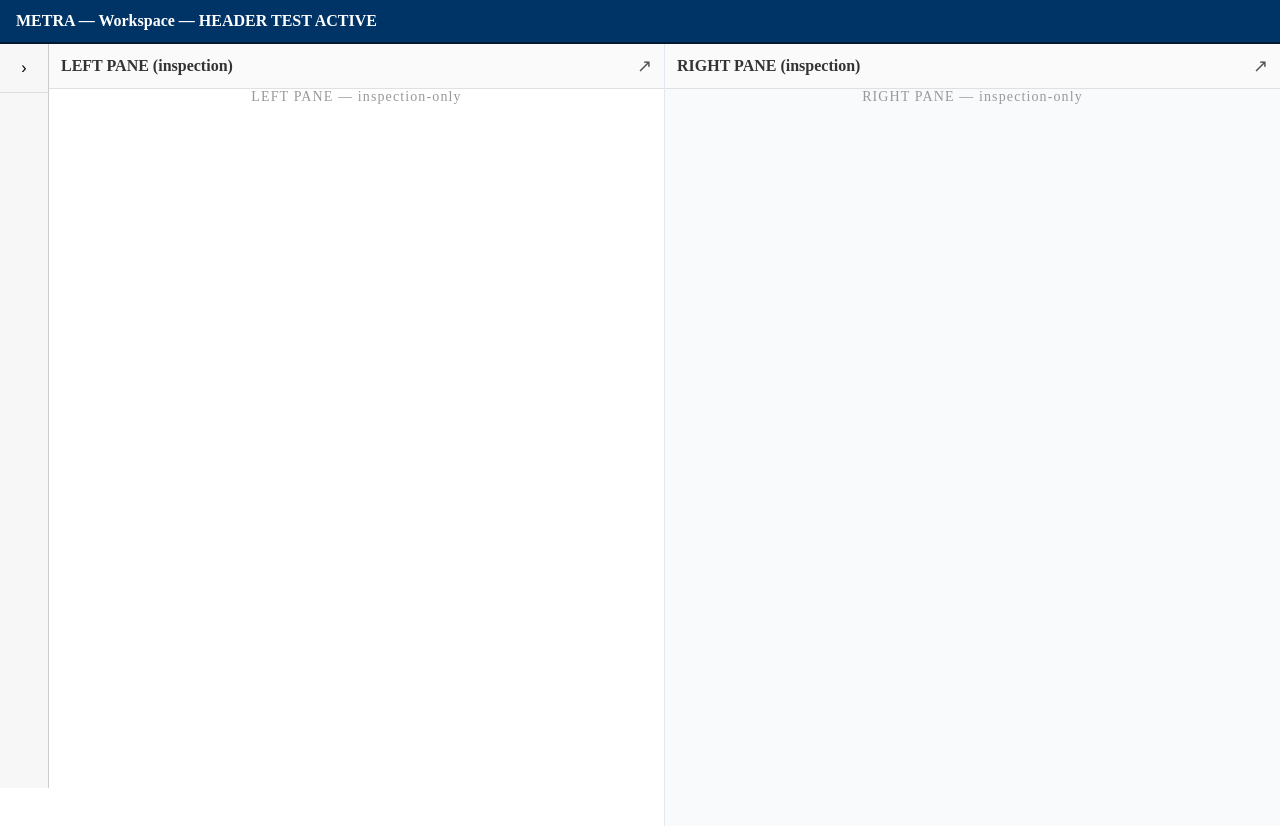
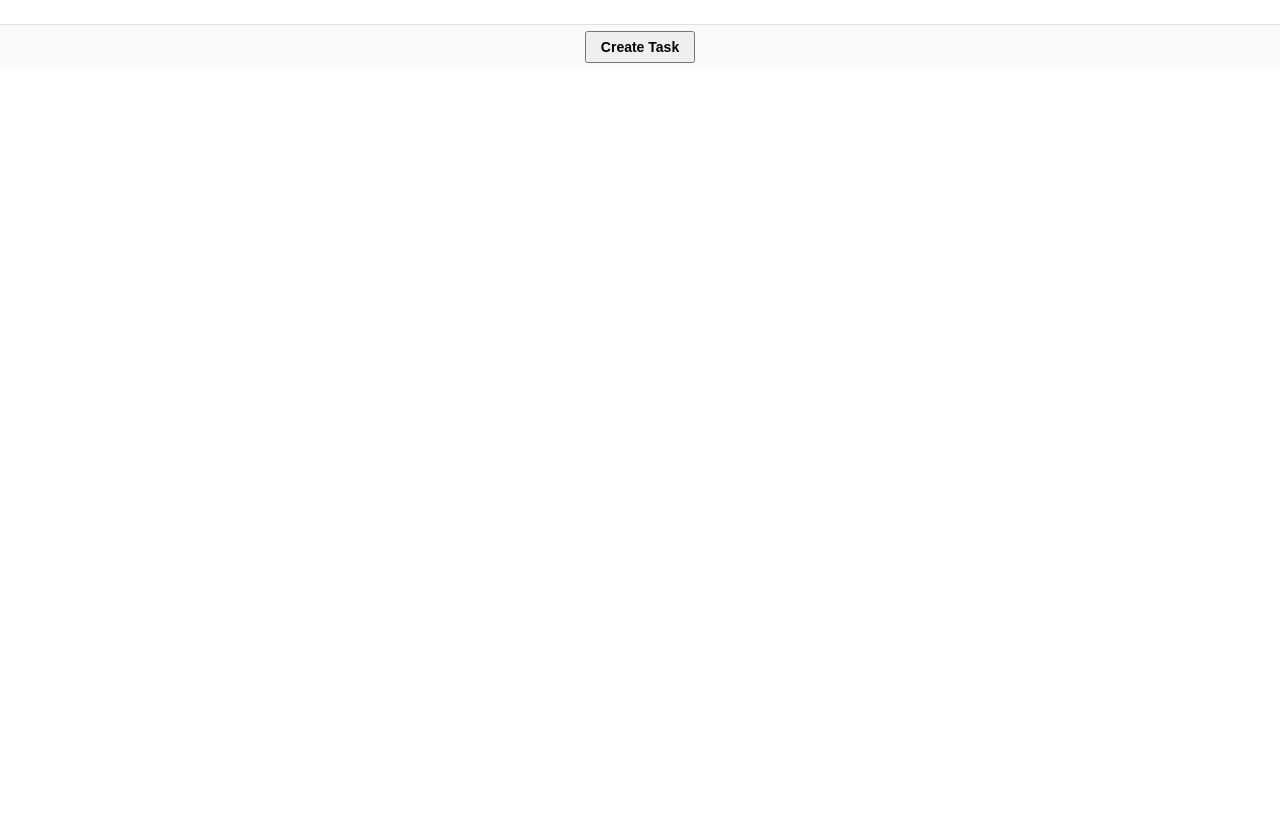
Before and after one commit to johnjkelly1945-ops/project-tracker-vite-pwa-v15, a React (Vite) app: page / in a window 1280 px wide. Shown: the top 826 px of the page. After the commit the page ends 800 px from the top, so only its background shows below. Built offline with nearby package versions, Linux system fonts and the light colour scheme.

Commit message:
Stage 148 — Gate G3: Task assignment authority (single-pane, irreversible)

```diff
--- a/src/App.jsx
+++ b/src/App.jsx
@@ -1,193 +1,141 @@
 // @ts-nocheck
+import { useState } from "react";
+import PreProject from "./components/PreProject";
+import TaskPopup from "./components/TaskPopup";
+import { localAssignees } from "./data/localAssignees";
+
 /*
 =====================================================================
 METRA — App.jsx
+Stage 148 — Gate G3: Task Assignment Authority
 =====================================================================
-
-STAGES
----------------------------------------------------------------------
-Stage 138.1A — Dual-Pane Shell (Inspection Only)
-Stage 145.1  — Empty Single-Pane Workspace (Structural Baseline)
-Stage 146    — Gate G1: Task Creation Authority (State Wiring Only)
-=====================================================================
-
-NOTE
----------------------------------------------------------------------
-This file introduces Gate G1 state ONLY.
-No UI affordance is rendered here.
-No implicit authority is enabled.
+- Owns task state
+- Owns popup activation
+- Assignment is explicit and irreversible
 =====================================================================
 */
 
-import React, { useState } from "react";
+export default function App() {
+  const [tasks, setTasks] = useState([]);
+  const [summaries, setSummaries] = useState([]);
+  const [activeTask, setActiveTask] = useState(null);
 
-import Sidebar from "./components/Sidebar";
-import DualPane from "./components/DualPane";
-import ModuleHeader from "./components/ModuleHeader";
-import PreProject from "./components/PreProject";
+  const [auditLog, setAuditLog] = useState([]);
 
-/* ================================================================
-   UI CHROME
-   ================================================================ */
+  /* ================= POPUP CONTROL ================= */
 
-function PaneHeader({ title, arrow, onArrow }) {
-  return (
-    <div
-      style={{
-        height: "44px",
-        display: "flex",
-        alignItems: "center",
-        justifyContent: "space-between",
-        padding: "0 12px",
-        borderBottom: "1px solid #e0e0e0",
-        background: "#fafafa",
-        color: "#333",
-        fontSize: "16px",
-        fontWeight: 600,
-        userSelect: "none",
-      }}
-    >
-      <span>{title}</span>
+  function onOpenTask(task) {
+    setActiveTask(task);
+  }
 
-      {arrow && (
-        <button
-          aria-label="Workspace mode transition"
-          onClick={onArrow}
-          style={{
-            background: "none",
-            border: "none",
-            padding: 0,
-            margin: 0,
-            cursor: "pointer",
-            fontSize: "18px",
-            lineHeight: 1,
-            color: "#555",
-          }}
-        >
-          {arrow}
-        </button>
-      )}
-    </div>
-  );
-}
+  function onCloseTask() {
+    setActiveTask(null);
+  }
 
-function PaneBodyPlaceholder({ label }) {
-  return (
-    <div
-      style={{
-        height: "100%",
-        display: "flex",
-        alignItems: "center",
-        justifyContent: "center",
-        color: "#999",
-        fontSize: "14px",
-        letterSpacing: "0.08em",
-        userSelect: "none",
-      }}
-    >
-      {label}
-    </div>
-  );
-}
+  /* ================= G3 ASSIGNMENT ================= */
 
-/* ================================================================
-   APP
-   ================================================================ */
+  function onAssignTask(taskId, assigneeId) {
+    setTasks((current) => {
+      const idx = current.findIndex((t) => t.id === taskId);
+      if (idx === -1) return current;
 
-export default function App() {
-  const [sidebarExpanded, setSidebarExpanded] = useState(false);
-  const [workspaceMode, setWorkspaceMode] = useState("dual"); // 'dual' | 'single'
+      const task = current[idx];
+      if (task.assigneeId) return current;
 
-  /* ================================================================
-     STAGE 146 — GATE G1 STATE (EXPLICIT, STAGE-LOCAL)
-     ================================================================ */
+      const assignee = localAssignees.find(
+        (a) => a.id === assigneeId
+      );
 
-  const [gateG1Open] = useState(true); // Stage 146 only
+      const updatedTask = {
+        ...task,
+        assigneeId,
+        assigneeLabel: assignee
+          ? assignee.displayName
+          : assigneeId,
+        assignedAt: new Date().toISOString(),
+      };
 
-  /* ================================================================
-     TASK STATE (EMPTY → POPULATED ONLY VIA G1)
-     ================================================================ */
+      const next = [...current];
+      next[idx] = updatedTask;
 
-  const [tasks, setTasks] = useState([]);
+      setAuditLog((log) => [
+        ...log,
+        {
+          eventType: "TASK_ASSIGNED_G3",
+          taskId,
+          assigneeId,
+          assignedBy: "current-user",
+          timestamp: new Date().toISOString(),
+          priorState: { assigned: false },
+        },
+      ]);
 
-  function createTaskViaG1() {
-    if (!gateG1Open) return;
-    if (workspaceMode !== "single") return;
+      return next;
+    });
+  }
 
+  /* ================= NOTES ================= */
+
+  function onAddNote(taskId, note) {
+    setTasks((current) =>
+      current.map((t) =>
+        t.id === taskId
+          ? { ...t, notes: [...(t.notes || []), note] }
+          : t
+      )
+    );
+  }
+
+  /* ================= SUMMARY MOVE ================= */
+
+  function onChangeTaskSummary(taskId, summaryId) {
+    setTasks((current) =>
+      current.map((t) =>
+        t.id === taskId ? { ...t, summaryId } : t
+      )
+    );
+  }
+
+  /* ================= CREATE TASK ================= */
+
+  function onCreateTask() {
+    const id = `task-${Date.now()}`;
     setTasks((current) => [
       ...current,
-      {
-        id: crypto.randomUUID(),
-        __createdVia: "G1",
-      },
+      { id, title: "New Task", notes: [], summaryId: null },
     ]);
   }
 
-  const isDual = workspaceMode === "dual";
-
   return (
     <>
-      <ModuleHeader />
+      <PreProject
+        summaries={summaries}
+        tasks={tasks}
+        onOpenTask={onOpenTask}
+        onCreateTask={onCreateTask}
+        canCreateTask={true}
+        canEditIdentity={true}
+        onUpdateTitle={(taskId, title) =>
+          setTasks((current) =>
+            current.map((t) =>
+              t.id === taskId && !t.assigneeId
+                ? { ...t, title }
+                : t
+            )
+          )
+        }
+      />
 
-      <div style={{ display: "flex", height: "calc(100vh - 56px)" }}>
-        <Sidebar
-          expanded={sidebarExpanded}
-          onToggle={() => setSidebarExpanded((v) => !v)}
+      {activeTask && (
+        <TaskPopup
+          task={tasks.find((t) => t.id === activeTask.id)}
+          summaries={summaries}
+          onClose={onCloseTask}
+          onAddNote={onAddNote}
+          onAssignTask={onAssignTask}
+          onChangeTaskSummary={onChangeTaskSummary}
         />
-
-        <div style={{ flex: 1, minHeight: 0 }}>
-          {isDual ? (
-            <DualPane
-              leftHeader={
-                <PaneHeader
-                  title="LEFT PANE (inspection)"
-                  arrow="↗"
-                  onArrow={() => setWorkspaceMode("single")}
-                />
-              }
-              leftBody={
-                <PaneBodyPlaceholder label="LEFT PANE — inspection-only" />
-              }
-              rightHeader={
-                <PaneHeader
-                  title="RIGHT PANE (inspection)"
-                  arrow="↗"
-                  onArrow={() => setWorkspaceMode("single")}
-                />
-              }
-              rightBody={
-                <PaneBodyPlaceholder label="RIGHT PANE — inspection-only" />
-              }
-            />
-          ) : (
-            /* ===== SINGLE-PANE WORKSPACE (G1-WIRED, UI-NEUTRAL) ===== */
-            <div
-              style={{
-                display: "flex",
-                flexDirection: "column",
-                height: "100%",
-                minHeight: 0,
-              }}
-            >
-              <PaneHeader
-                title="SINGLE PANE WORKSPACE"
-                arrow="↙"
-                onArrow={() => setWorkspaceMode("dual")}
-              />
-
-              <div style={{ flex: 1, minHeight: 0 }}>
-                <PreProject
-                  summaries={[]}
-                  tasks={tasks}
-                  onOpenTask={() => {}}
-                  onCreateTask={createTaskViaG1}
-                  canCreateTask={gateG1Open && workspaceMode === "single"}
-                />
-              </div>
-            </div>
-          )}
-        </div>
-      </div>
+      )}
     </>
   );
 }
--- a/src/components/CanonicalTaskRow.jsx
+++ b/src/components/CanonicalTaskRow.jsx
@@ -1,40 +1,38 @@
 /*
 =====================================================================
 METRA — CanonicalTaskRow.jsx
-Stage 81 — Step 1 (Task Row Implementation)
-Stage 83.1 — Invocation wiring correction
+Stage 81    — Task Row Rendering
+Stage 147   — Gate G2: Task Identity Editing (Unassigned Only)
+Stage 148   — Popup Reachability Fix (Instrumented)
 ---------------------------------------------------------------------
-Render-only. No semantics added.
+- Row click opens inspection popup
+- Title click edits identity when permitted
+- TEMP: console log to prove click firing
 =====================================================================
 */
+
+import { useState } from "react";
 
 export default function CanonicalTaskRow({
   task,
   isReadOnly,
   onTitleClick,
+  canEditIdentity,
+  onUpdateTitle,
 }) {
   if (!task) return null;
 
-  // -----------------------------
-  // Colour resolution (Stage 80)
-  // -----------------------------
-  let baseColor = "#d97706"; // amber default (unresolved)
+  const isAssigned = !!task.assigneeId;
+  const allowEdit = canEditIdentity && !isAssigned && !isReadOnly;
 
-  if (task.executionState === "NOT_STARTED") {
-    baseColor = "#6b7280"; // grey
-  }
+  const [isEditing, setIsEditing] = useState(false);
+  const [draftTitle, setDraftTitle] = useState(task.title || "");
 
-  if (task.reviewOutcome === "ACCEPTED") {
-    baseColor = "#16a34a"; // green (ONLY allowed green)
-  }
+  let baseColor = "#d97706";
+  if (task.executionState === "NOT_STARTED") baseColor = "#6b7280";
+  if (task.reviewOutcome === "ACCEPTED") baseColor = "#16a34a";
+  if (task.isArchived) baseColor = "#9ca3af";
 
-  if (task.isArchived) {
-    baseColor = "#9ca3af"; // muted / archived
-  }
-
-  // -----------------------------
-  // Labels
-  // -----------------------------
   const lifecycleLabel = (() => {
     switch (task.executionState) {
       case "NOT_STARTED":
@@ -48,13 +46,6 @@ export default function CanonicalTaskRow({
     }
   })();
 
-  const showInReview = task.reviewState === "IN_REVIEW";
-  const showAccepted = task.reviewOutcome === "ACCEPTED";
-  const showRejected = task.reviewOutcome === "REJECTED";
-
-  // -----------------------------
-  // Styling (row remains non-clickable)
-  // -----------------------------
   const rowStyle = {
     display: "flex",
     alignItems: "center",
@@ -64,6 +55,7 @@ export default function CanonicalTaskRow({
     color: baseColor,
     opacity: task.isArchived ? 0.6 : 1,
     userSelect: "none",
+    cursor: "pointer",
   };
 
   const labelStyle = {
@@ -78,45 +70,56 @@ export default function CanonicalTaskRow({
   const titleStyle = {
     flexGrow: 1,
     color: "#111827",
-    textDecoration: task.isArchived ? "line-through" : "none",
-    cursor: "pointer",
+    cursor: allowEdit ? "text" : "pointer",
   };
 
-  const iconStyle = {
+  const inputStyle = {
+    flexGrow: 1,
     fontSize: "14px",
-    color: "#374151",
+    padding: "2px 4px",
   };
 
-  // -----------------------------
-  // Render
-  // -----------------------------
+  function commitTitle() {
+    setIsEditing(false);
+    if (draftTitle !== task.title) {
+      onUpdateTitle(task.id, draftTitle);
+    }
+  }
+
   return (
-    <div style={rowStyle}>
-      {/* Lifecycle */}
+    <div
+      style={rowStyle}
+      onClick={() => {
+        console.log("ROW CLICK FIRED:", task.id);
+        if (!isEditing && onTitleClick) onTitleClick(task);
+      }}
+    >
       <span style={labelStyle}>{lifecycleLabel}</span>
 
-      {showInReview && <span style={labelStyle}>In Review</span>}
-      {showAccepted && <span style={labelStyle}>Accepted</span>}
-      {showRejected && <span style={labelStyle}>Rejected</span>}
-
-      {/* Title — sole invocation surface */}
-      <span
-        style={titleStyle}
-        onClick={onTitleClick}
-        role="button"
-      >
-        {task.title}
-      </span>
-
-      {task.isFlagged && (
-        <span style={iconStyle} title="Reminder">🕒</span>
+      {isEditing ? (
+        <input
+          value={draftTitle}
+          onChange={(e) => setDraftTitle(e.target.value)}
+          onBlur={commitTitle}
+          onKeyDown={(e) => {
+            if (e.key === "Enter") commitTitle();
+            if (e.key === "Escape") setIsEditing(false);
+          }}
+          autoFocus
+          style={inputStyle}
+          onClick={(e) => e.stopPropagation()}
+        />
+      ) : (
+        <span
+          style={titleStyle}
+          onClick={(e) => {
+            e.stopPropagation();
+            if (allowEdit) setIsEditing(true);
+          }}
+        >
+          {task.title || "Untitled Task"}
+        </span>
       )}
-
-      {task.isEscalated && (
-        <span style={iconStyle} title="Escalated">⚑</span>
-      )}
-
-      {task.isArchived && <span style={labelStyle}>Archived</span>}
     </div>
   );
 }
--- /dev/null
+++ b/src/data/localAssignees.js
@@ -0,0 +1,25 @@
+// @ts-nocheck
+/*
+=====================================================================
+METRA — localAssignees.js
+Stage 148 — Gate G3 Assignee Source (Local, Static)
+=====================================================================
+
+ROLE
+---------------------------------------------------------------------
+Minimal, local assignee identifiers for Gate G3 assignment.
+No personnel coupling. No roles. No acceptance semantics.
+
+CONSTRAINTS
+---------------------------------------------------------------------
+• Static data only
+• Identification only
+• Replaceable by future gate
+=====================================================================
+*/
+
+export const localAssignees = [
+  { id: "entity-001", displayName: "Internal Team A", type: "entity" },
+  { id: "person-001", displayName: "Jane Smith", type: "person" },
+  { id: "person-002", displayName: "John Doe", type: "person" },
+];
```
Also changed, not shown: src/components/PreProject.jsx (+15 -9 lines), src/components/TaskPopup.jsx (+68 -94 lines).
